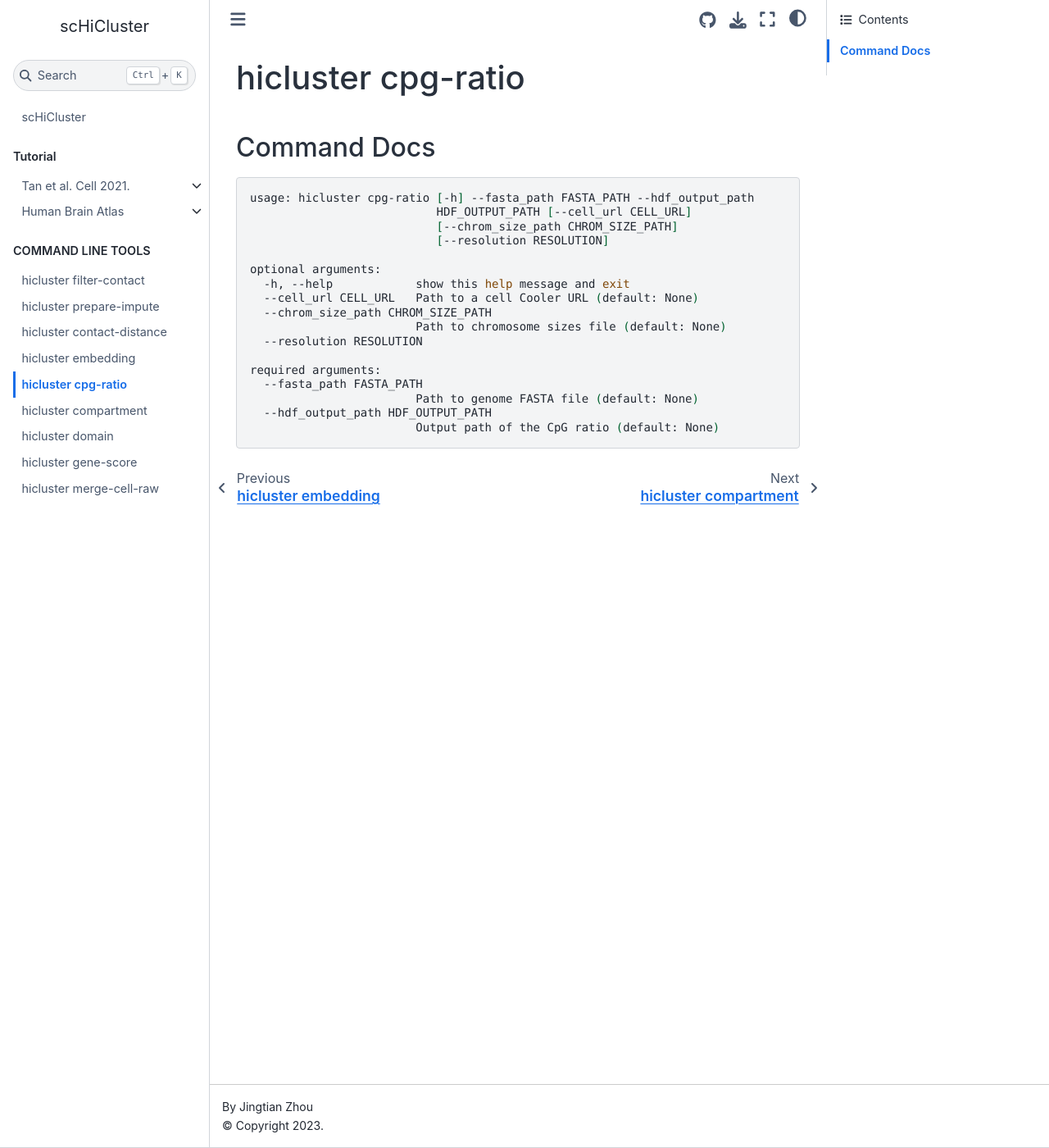
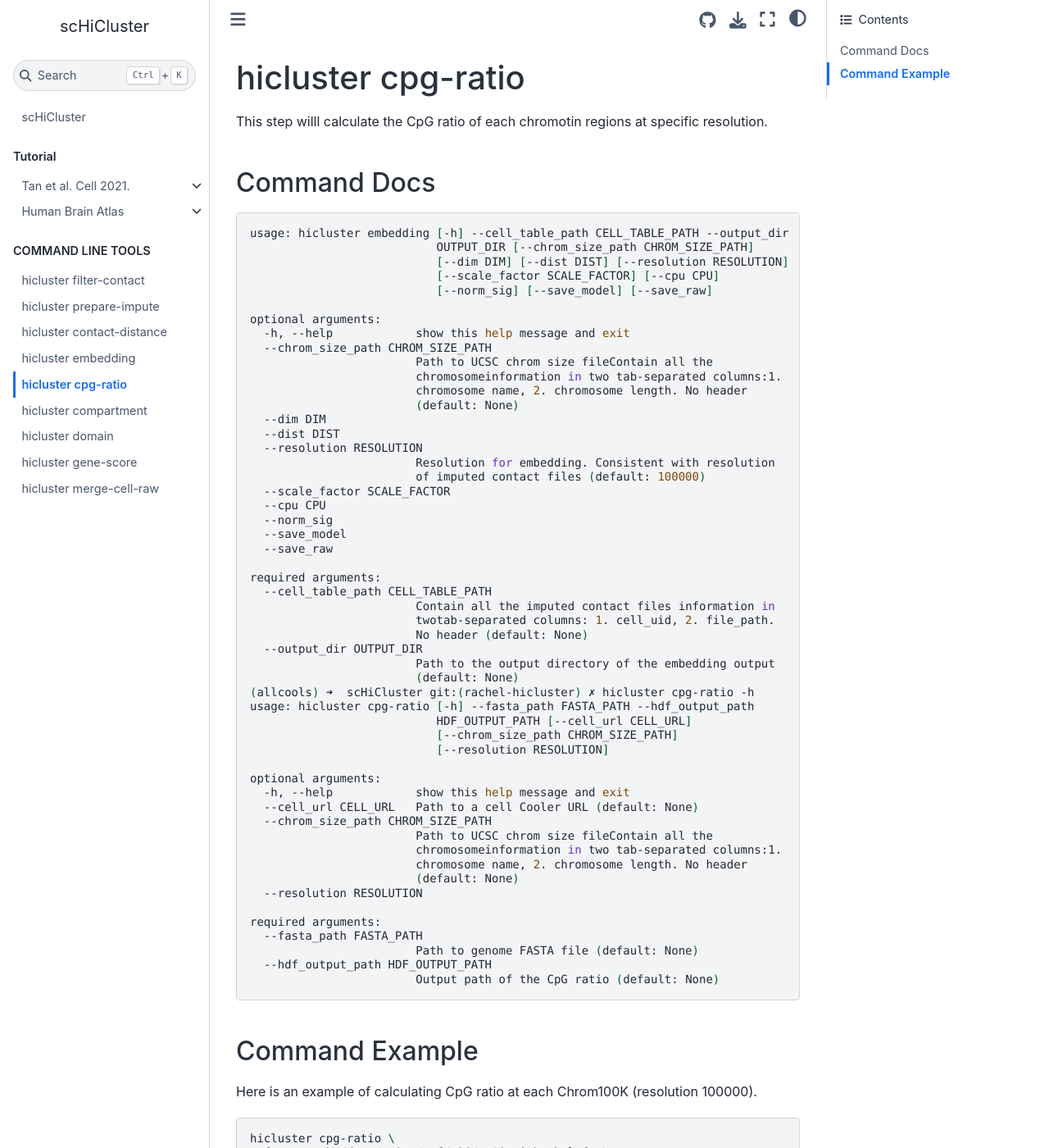
Before and after one commit to zhoujt1994/scHiCluster, a Jupyter Book: the page built from doc/schicluster/command_line/hicluster_cpg_ratio.md, in a window 1280 px wide and 1400 px high. Shown: the whole window at 82% size. Built offline with Jupyter Book 1.0.4 settings and Sphinx 7.4.7 and the Sphinx Book theme 1.1.4, drawn with Linux system fonts in a browser that asks for light colours; pages that are not in the unit, such as notebooks, are missing from menus; comment, search, counter and statistics services are not loaded; some of the changed text lies outside the part shown.

````diff
--- a/doc/schicluster/command_line/hicluster_cpg_ratio.md
+++ b/doc/schicluster/command_line/hicluster_cpg_ratio.md
@@ -1,7 +1,42 @@
 # hicluster cpg-ratio
+This step willl calculate the CpG ratio of each chromotin regions at specific resolution.
 
 ## Command Docs
+
 ```bash
+usage: hicluster embedding [-h] --cell_table_path CELL_TABLE_PATH --output_dir
+                           OUTPUT_DIR [--chrom_size_path CHROM_SIZE_PATH]
+                           [--dim DIM] [--dist DIST] [--resolution RESOLUTION]
+                           [--scale_factor SCALE_FACTOR] [--cpu CPU]
+                           [--norm_sig] [--save_model] [--save_raw]
+
+optional arguments:
+  -h, --help            show this help message and exit
+  --chrom_size_path CHROM_SIZE_PATH
+                        Path to UCSC chrom size fileContain all the
+                        chromosomeinformation in two tab-separated columns:1.
+                        chromosome name, 2. chromosome length. No header
+                        (default: None)
+  --dim DIM
+  --dist DIST
+  --resolution RESOLUTION
+                        Resolution for embedding. Consistent with resolution
+                        of imputed contact files (default: 100000)
+  --scale_factor SCALE_FACTOR
+  --cpu CPU
+  --norm_sig
+  --save_model
+  --save_raw
+
+required arguments:
+  --cell_table_path CELL_TABLE_PATH
+                        Contain all the imputed contact files information in
+                        twotab-separated columns: 1. cell_uid, 2. file_path.
+                        No header (default: None)
+  --output_dir OUTPUT_DIR
+                        Path to the output directory of the embedding output
+                        (default: None)
+(allcools) ➜  scHiCluster git:(rachel-hicluster) ✗ hicluster cpg-ratio -h
 usage: hicluster cpg-ratio [-h] --fasta_path FASTA_PATH --hdf_output_path
                            HDF_OUTPUT_PATH [--cell_url CELL_URL]
                            [--chrom_size_path CHROM_SIZE_PATH]
@@ -11,7 +46,10 @@
   -h, --help            show this help message and exit
   --cell_url CELL_URL   Path to a cell Cooler URL (default: None)
   --chrom_size_path CHROM_SIZE_PATH
-                        Path to chromosome sizes file (default: None)
+                        Path to UCSC chrom size fileContain all the
+                        chromosomeinformation in two tab-separated columns:1.
+                        chromosome name, 2. chromosome length. No header
+                        (default: None)
   --resolution RESOLUTION
 
 required arguments:
@@ -20,3 +58,15 @@
   --hdf_output_path HDF_OUTPUT_PATH
                         Output path of the CpG ratio (default: None)
 ```
+
+## Command Example
+Here is an example of calculating CpG ratio at each Chrom100K (resolution 100000).
+
+```bash
+hicluster cpg-ratio \
+--fasta_path /data/aging/ref/m3C/mm10_with_chrl.fa \
+--hdf_output_path cpg_ratio_100k.hdf \
+--chrom_size_path /data/aging/ref/m3C/mm10.main.nochrM.nochrY.chrom.sizes \
+--resolution 100000
+```
+The code belowe will generate outfile named cpg_ratio_100k.hdf, which will be needed in computing compartment scroe as a way tp normalized CpG backgroud.
````
Also changed, not shown: doc/schicluster/command_line/hicluster_compartment.md (+38 -0 lines), doc/schicluster/command_line/hicluster_domain.md (+10 -0 lines), doc/schicluster/command_line/hicluster_embedding.md (+48 -3 lines), doc/schicluster/command_line/hicluster_gene_score.md (+13 -0 lines), 3 other files.
